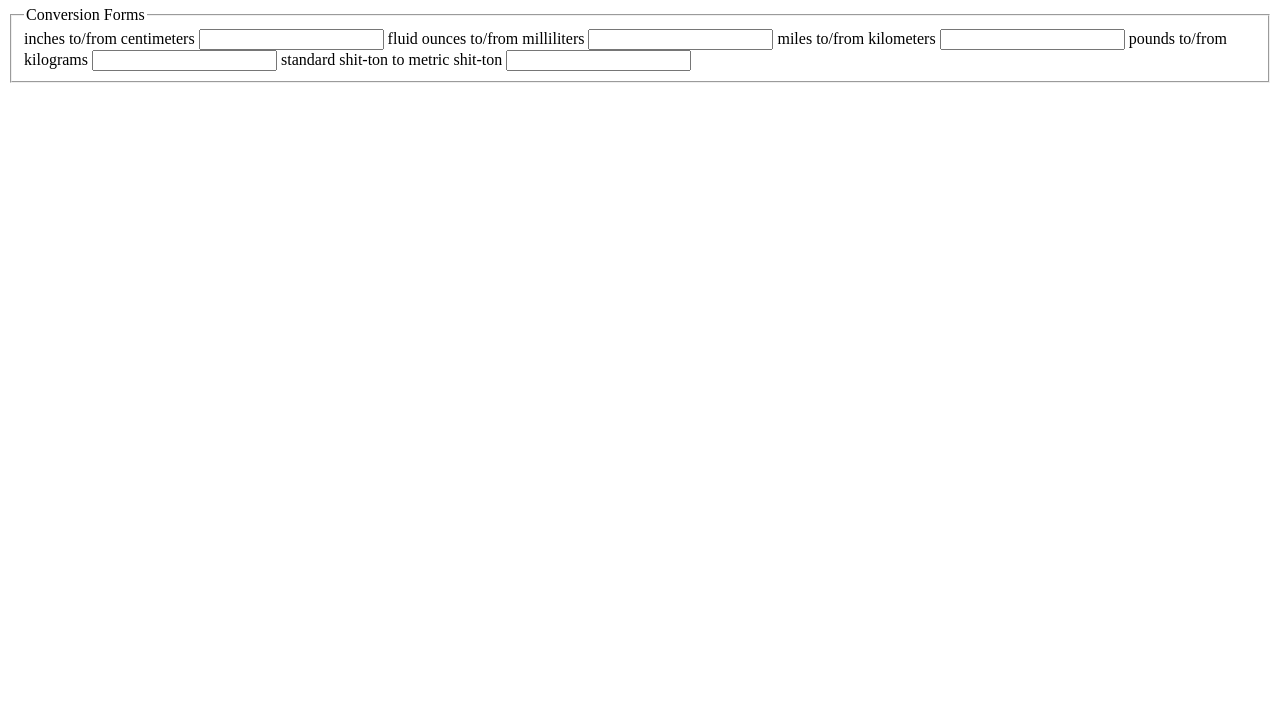
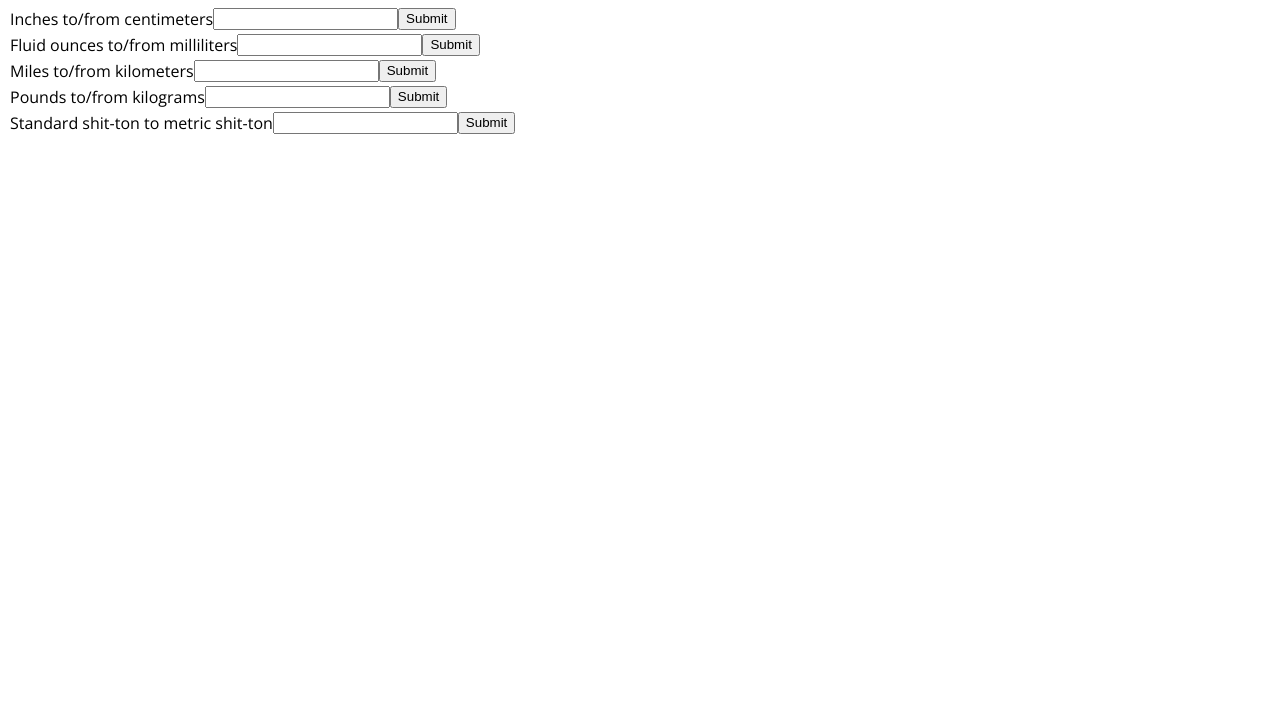
Before and after one commit to YC2015/Class14, a plain HTML site: page index.html in a window 1280 px wide. Shown: the part 80-800 px from the top of the page. Drawn offline with nearby package versions, Linux system fonts and the light colour scheme.

Commit message:
temp commit changes

```diff
--- a/index.html
+++ b/index.html
@@ -5,32 +5,36 @@
       <link rel='stylesheet' href='style.css'>
       <link href="https://fonts.googleapis.com/css?family=Open+Sans" rel="stylesheet">
     </head>
-
     <body>
       <header>
         <h1>Our Extremely Amazing Conversion Form</h1>
       <header>
-
       <main>
-        <form>
-          <fieldset>
-            <legend>Conversion Forms</legend>
-            <label for='inches'>inches to/from centimeters</label>
+          <form>
+            <label for='inches'>Inches to/from centimeters</label>
             <input type='number' name='inchesToCent' id='inches' value='' min='0' required>
-
-            <label for='fluidOz'>fluid ounces to/from milliliters</label>
+            <input type='submit'>
+          </form>
+          <form>
+            <label for='fluidOz'>Fluid ounces to/from milliliters</label>
             <input type='number' name='fluidOunces' id='fluidOz' value='' min='0' required>
-
-            <label for='miles'>miles to/from kilometers</label>
+            <input type='submit'>
+          </form>
+          <form>
+            <label for='miles'>Miles to/from kilometers</label>
             <input type='number' name='milesToKilo' id='miles' value='' min='0' required>
-
-            <label for='pounds'>pounds to/from kilograms</label>
+            <input type='submit'>
+          </form>
+          <form>
+            <label for='pounds'>Pounds to/from kilograms</label>
             <input type='number' name='poundsToKilo' id='pounds' value='' min='0' required>
-
-            <label for='shitTon'>standard shit-ton to metric shit-ton</label>
+            <input type='submit'>
+          </form>
+          <form>
+            <label for='shitTon'>Standard shit-ton to metric shit-ton</label>
             <input type='number' name='shitTon' id='pounds' value='' min='0' required>
-        </form>
-        </fieldset>
+            <input type='submit'>
+          </form>
       </main>
       <footer>
       </footer>
--- a/style.css
+++ b/style.css
@@ -5,9 +5,19 @@ html {
 body {
 }
 
-fieldset {
+form {
+  display: flex;
+  padding: 2px;
+  font-family: Open Sans;
+  width: 100%;
 }
 
 h1 {
   font-family: Open Sans;
 }
+
+.hrOne {
+  background-color: black;
+  height: 5px;
+  width: 100%;
+}
```
